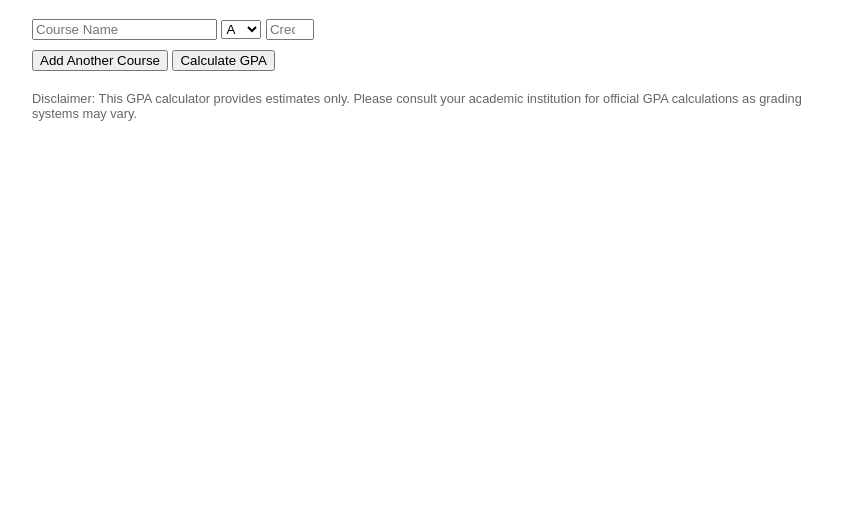
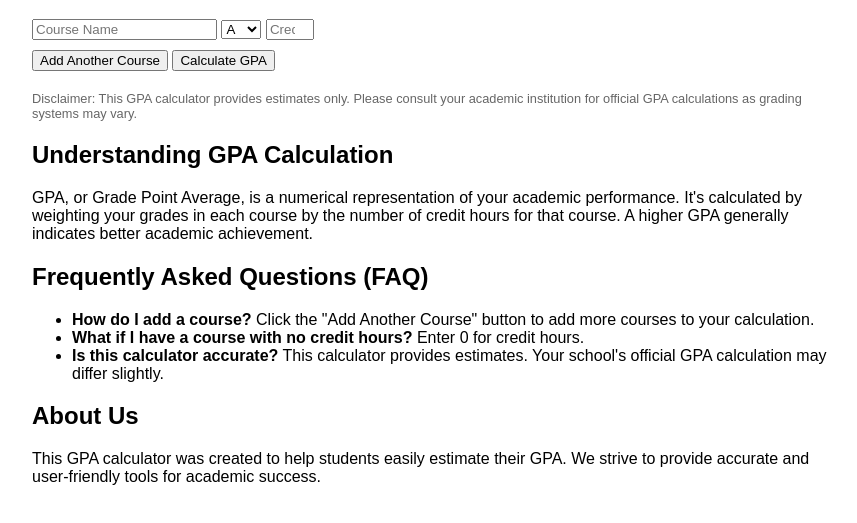
Before and after one commit to swyn23/GPA-Calculator, a plain HTML site: page index.html in a window 1280 px wide. Shown: the part 61-584 px from the top of the page, without its empty margins (208-1065 px from the left). Drawn offline with Linux system fonts and the light colour scheme.

Commit message:
Update index.html

```diff
--- a/index.html
+++ b/index.html
@@ -59,6 +59,19 @@
         for official GPA calculations as grading systems may vary.
     </p>
 
+    <h2>Understanding GPA Calculation</h2>
+    <p>GPA, or Grade Point Average, is a numerical representation of your academic performance. It's calculated by weighting your grades in each course by the number of credit hours for that course.  A higher GPA generally indicates better academic achievement.</p>
+
+    <h2>Frequently Asked Questions (FAQ)</h2>
+    <ul>
+        <li><strong>How do I add a course?</strong> Click the "Add Another Course" button to add more courses to your calculation.</li>
+        <li><strong>What if I have a course with no credit hours?</strong> Enter 0 for credit hours.</li>
+        <li><strong>Is this calculator accurate?</strong> This calculator provides estimates.  Your school's official GPA calculation may differ slightly.</li>
+    </ul>
+
+    <h2>About Us</h2>
+    <p>This GPA calculator was created to help students easily estimate their GPA. We strive to provide accurate and user-friendly tools for academic success.</p>
+
     <script>
         function addCourse() {
             const courseInputs = document.getElementById('courseInputs');
```
